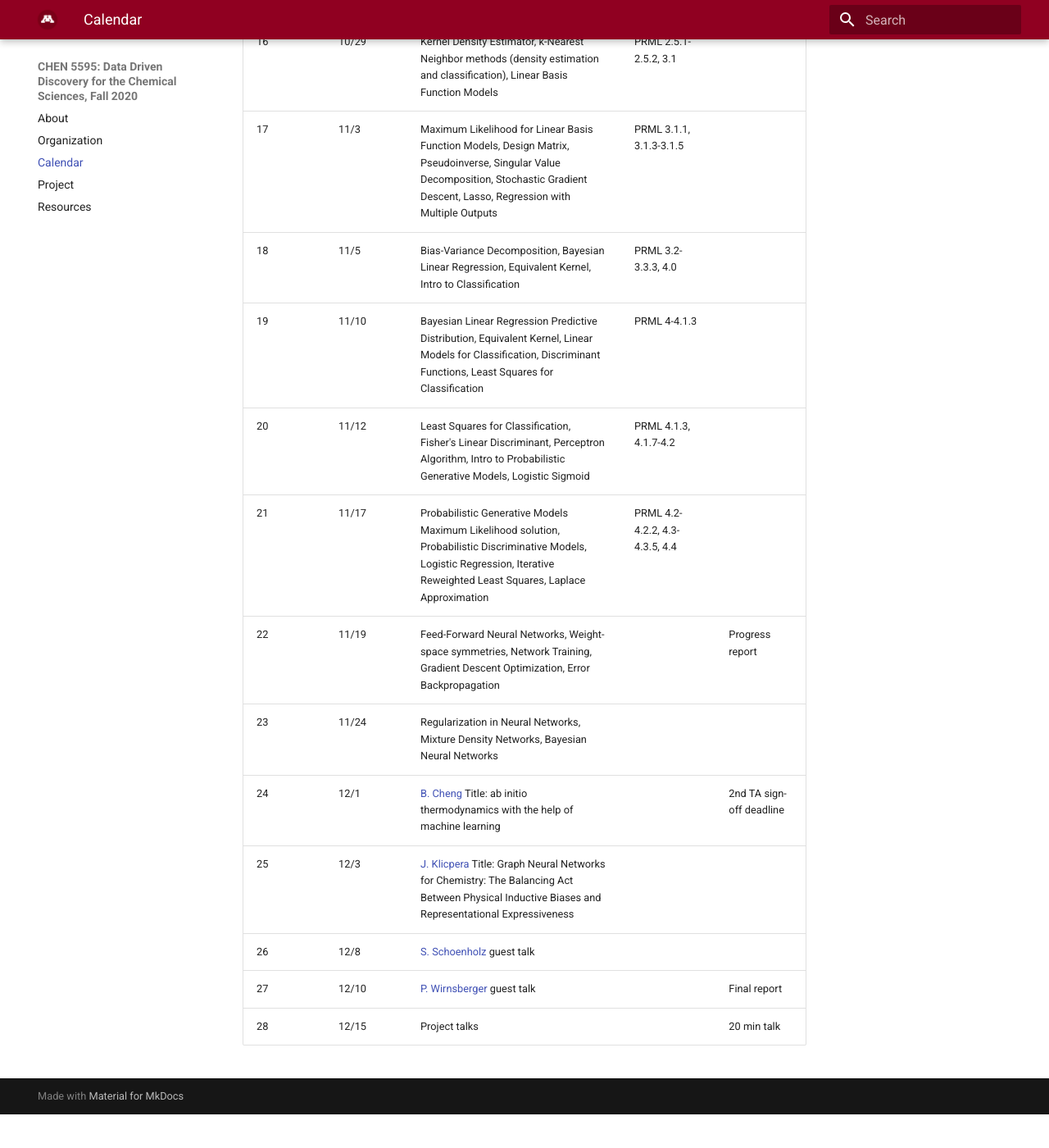
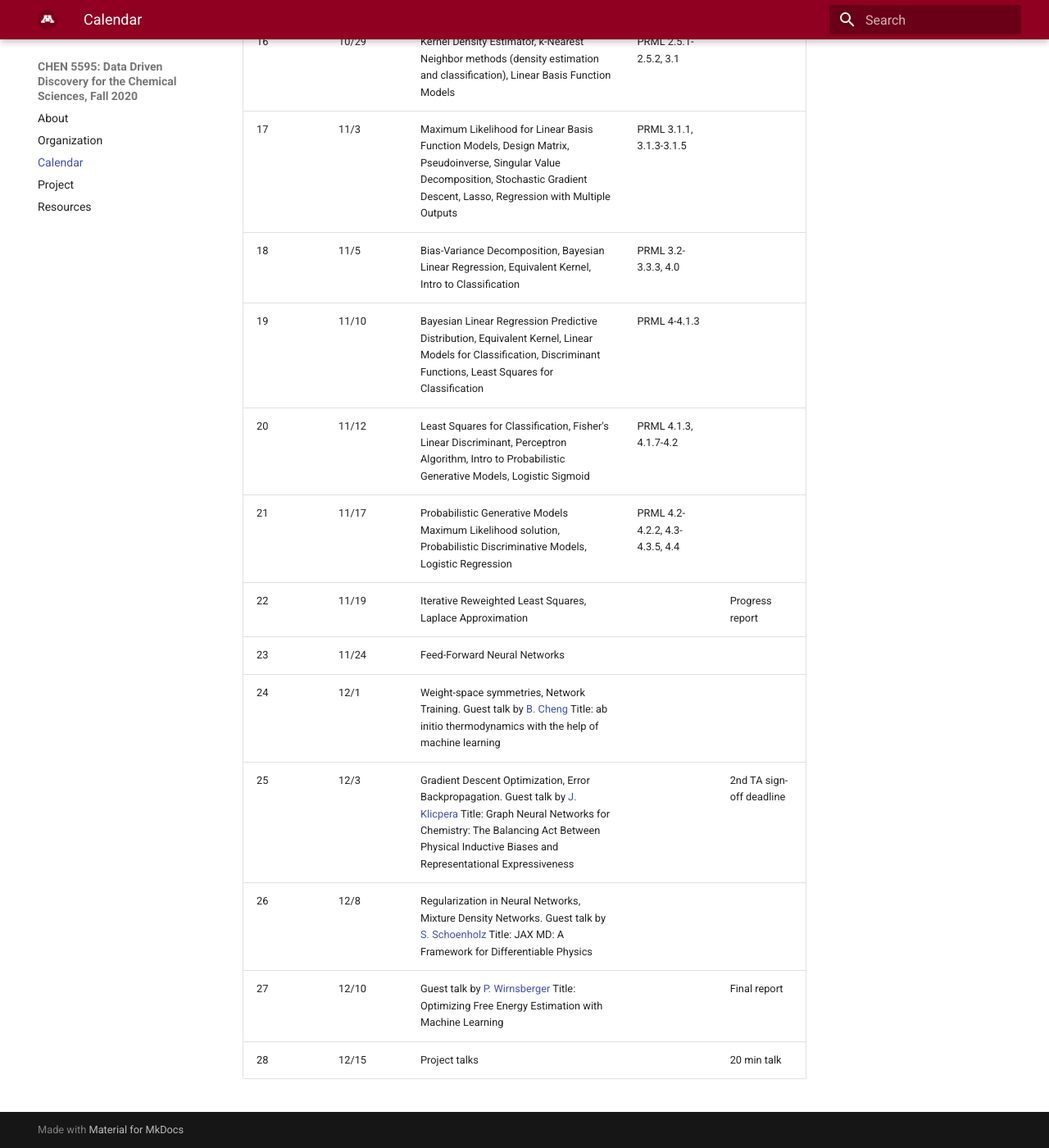
Before and after one commit to smcantab/chen5595-fall2020, an MkDocs documentation site: the page built from docs/calendar.md, in a window 1280 px wide and 1400 px high, scrolled down 1534 px. Shown: the whole window at 82% size. Built offline with MkDocs 1.6.1 and Material for MkDocs 9.7.7, drawn with Linux system fonts in a browser that asks for light colours; before the commit the page ends 2893 px from its top, so only the background shows below that.

Commit message:
updated calendar

```diff
--- a/docs/calendar.md
+++ b/docs/calendar.md
@@ -1,32 +1,32 @@
 # Course Calendar
 
-Lecture | Date  | Topic                                                                                                                                                                                                    | Readings                       | Project
---------|-------|----------------------------------------------------------------------------------------------------------------------------------------------------------------------------------------------------------|--------------------------------|-------------------------
-1       | 9/8   | Course intro                                                                                                                                                                                             | PRML 1.1                       | Start assembling team
-2       | 9/10  | Polynomial regression, Intro to Probability Theory                                                                                                                                                       | PRML 1.1-1.2                   |
-3       | 9/15  | Probability densities, Moments, Linear Correlation coefficient, Bayesian Probability, Bayesian Parameter Estimation, Marginal Likelihood, Bayes Factors                                                  | PRML 1.2.1-1.2.3               |
-4       | 9/17  | Gaussian distribution, Maximum Likelihood, Bayesian curve fitting, Model selection (cross validation)                                                                                                    | PRML 1.2.4-1.2.6               |
-5       | 9/22  | Curse of dimensionality, Decision Theory (classification)                                                                                                                                                | PRML 1.3-1.5.4                 |
-6       | 9/24  | Decision Theory (regression), Intro to Information Theory                                                                                                                                                | PRML 1.5.4-1.6                 |
-7       | 9/29  | Shannon Entropy, Huffman Coding, Physical Interpretation of Entropy, Lagrange Multipliers                                                                                                                | PRML 1.6, Appendix E           | Register team
-8       | 10/1  | Differential Entropy, Maximum Entropy Distributions, Conditional Entropy, Jensen's Inequality, KL Divergence                                                                                             | PRML 1.6-1.6.1                 |
-9       | 10/6  | Mutual Information, Intro to Density Estimation, Bernoulli / Binomial / Multinomial distribution                                                                                                         | PRML 1.6.1-2.2                 |
-10      | 10/8  | Dirichlet distribution, Multivariate Gaussian (Geometric Interpretation), Partitioned Gaussians (Conditional distributions)                                                                              | PRML 2.2.1-2.3.1               |
-11      | 10/13 | Partitioned Gaussians (Conditional and Marginal distributions), Bayes' rule for Gaussian variables, Interpolation of noise-free data, Maximum Likelihood for Gaussians                                   | PRML 2.3.1-2.3.4, MLPP 4.3.2.2 | 1st TA sign-off deadline
-12      | 10/15 | Bayesian Inference for the Gaussian, Student's t-distribution, Periodic variables                                                                                                                        | PRML 2.3.5-2.3.8               |
-13      | 10/20 | Von Mises distribution, Mixtures of Gaussians                                                                                                                                                            | PRML 2.3.8-2.3.9, 9.2-9.2.2    | Project proposal
-14      | 10/22 | Expectation Maximization for Gaussian Mixtures, relation to K-means clustering                                                                                                                           | PRML 9.2.2, 9.3.2              | 10 min talk
-15      | 10/27 | K-means algorithm, K-medoids, Nonparametric Density Estimators, Histograms, Least-squares Cross Validation                                                                                               | PRML 9.1, 2.5                  |
-16      | 10/29 | Kernel Density Estimator, k-Nearest Neighbor methods (density estimation and classification), Linear Basis Function Models                                                                               | PRML 2.5.1-2.5.2, 3.1          |
-17      | 11/3  | Maximum Likelihood for Linear Basis Function Models, Design Matrix, Pseudoinverse, Singular Value Decomposition, Stochastic Gradient Descent, Lasso, Regression with Multiple Outputs                    | PRML 3.1.1, 3.1.3-3.1.5        |
-18      | 11/5  | Bias-Variance Decomposition, Bayesian Linear Regression, Equivalent Kernel, Intro to Classification                                                                                                      | PRML 3.2-3.3.3, 4.0            |
-19      | 11/10 | Bayesian Linear Regression Predictive Distribution, Equivalent Kernel, Linear Models for Classification, Discriminant Functions, Least Squares for Classification                                        | PRML 4-4.1.3                   |
-20      | 11/12 | Least Squares for Classification, Fisher's Linear Discriminant, Perceptron Algorithm, Intro to Probabilistic Generative Models, Logistic Sigmoid                                                         | PRML 4.1.3, 4.1.7-4.2          |
-21      | 11/17 | Probabilistic Generative Models Maximum Likelihood solution, Probabilistic Discriminative Models, Logistic Regression, Iterative Reweighted Least Squares, Laplace Approximation                         | PRML 4.2-4.2.2, 4.3-4.3.5, 4.4 |
-22      | 11/19 | Feed-Forward Neural Networks, Weight-space symmetries, Network Training, Gradient Descent Optimization, Error Backpropagation                                                                            |                                | Progress report
-23      | 11/24 | Regularization in Neural Networks, Mixture Density Networks, Bayesian Neural Networks                                                                                                                    |                                |
-24      | 12/1  | [B. Cheng](https://sites.google.com/site/tonicbq/about-me?authuser=0) Title: ab initio thermodynamics with the help of machine learning                                                                  |                                | 2nd TA sign-off deadline
-25      | 12/3  | [J. Klicpera](https://www.in.tum.de/en/daml/team/johannes-klicpera/) Title: Graph Neural Networks for Chemistry: The Balancing Act Between Physical Inductive Biases and Representational Expressiveness |                                |
-26      | 12/8  | [S. Schoenholz](https://samschoenholz.wordpress.com/) guest talk                                                                                                                                         |                                |
-27      | 12/10 | [P. Wirnsberger](https://pw359.github.io/) guest talk                                                                                                                                                    |                                | Final report
-28      | 12/15 | Project talks                                                                                                                                                                                            |                                | 20 min talk
+Lecture | Date  | Topic                                                                                                                                                                                                                                                                        | Readings                       | Project
+--------|-------|------------------------------------------------------------------------------------------------------------------------------------------------------------------------------------------------------------------------------------------------------------------------------|--------------------------------|-------------------------
+1       | 9/8   | Course intro                                                                                                                                                                                                                                                                 | PRML 1.1                       | Start assembling team
+2       | 9/10  | Polynomial regression, Intro to Probability Theory                                                                                                                                                                                                                           | PRML 1.1-1.2                   |
+3       | 9/15  | Probability densities, Moments, Linear Correlation coefficient, Bayesian Probability, Bayesian Parameter Estimation, Marginal Likelihood, Bayes Factors                                                                                                                      | PRML 1.2.1-1.2.3               |
+4       | 9/17  | Gaussian distribution, Maximum Likelihood, Bayesian curve fitting, Model selection (cross validation)                                                                                                                                                                        | PRML 1.2.4-1.2.6               |
+5       | 9/22  | Curse of dimensionality, Decision Theory (classification)                                                                                                                                                                                                                    | PRML 1.3-1.5.4                 |
+6       | 9/24  | Decision Theory (regression), Intro to Information Theory                                                                                                                                                                                                                    | PRML 1.5.4-1.6                 |
+7       | 9/29  | Shannon Entropy, Huffman Coding, Physical Interpretation of Entropy, Lagrange Multipliers                                                                                                                                                                                    | PRML 1.6, Appendix E           | Register team
+8       | 10/1  | Differential Entropy, Maximum Entropy Distributions, Conditional Entropy, Jensen's Inequality, KL Divergence                                                                                                                                                                 | PRML 1.6-1.6.1                 |
+9       | 10/6  | Mutual Information, Intro to Density Estimation, Bernoulli / Binomial / Multinomial distribution                                                                                                                                                                             | PRML 1.6.1-2.2                 |
+10      | 10/8  | Dirichlet distribution, Multivariate Gaussian (Geometric Interpretation), Partitioned Gaussians (Conditional distributions)                                                                                                                                                  | PRML 2.2.1-2.3.1               |
+11      | 10/13 | Partitioned Gaussians (Conditional and Marginal distributions), Bayes' rule for Gaussian variables, Interpolation of noise-free data, Maximum Likelihood for Gaussians                                                                                                       | PRML 2.3.1-2.3.4, MLPP 4.3.2.2 | 1st TA sign-off deadline
+12      | 10/15 | Bayesian Inference for the Gaussian, Student's t-distribution, Periodic variables                                                                                                                                                                                            | PRML 2.3.5-2.3.8               |
+13      | 10/20 | Von Mises distribution, Mixtures of Gaussians                                                                                                                                                                                                                                | PRML 2.3.8-2.3.9, 9.2-9.2.2    | Project proposal
+14      | 10/22 | Expectation Maximization for Gaussian Mixtures, relation to K-means clustering                                                                                                                                                                                               | PRML 9.2.2, 9.3.2              | 10 min talk
+15      | 10/27 | K-means algorithm, K-medoids, Nonparametric Density Estimators, Histograms, Least-squares Cross Validation                                                                                                                                                                   | PRML 9.1, 2.5                  |
+16      | 10/29 | Kernel Density Estimator, k-Nearest Neighbor methods (density estimation and classification), Linear Basis Function Models                                                                                                                                                   | PRML 2.5.1-2.5.2, 3.1          |
+17      | 11/3  | Maximum Likelihood for Linear Basis Function Models, Design Matrix, Pseudoinverse, Singular Value Decomposition, Stochastic Gradient Descent, Lasso, Regression with Multiple Outputs                                                                                        | PRML 3.1.1, 3.1.3-3.1.5        |
+18      | 11/5  | Bias-Variance Decomposition, Bayesian Linear Regression, Equivalent Kernel, Intro to Classification                                                                                                                                                                          | PRML 3.2-3.3.3, 4.0            |
+19      | 11/10 | Bayesian Linear Regression Predictive Distribution, Equivalent Kernel, Linear Models for Classification, Discriminant Functions, Least Squares for Classification                                                                                                            | PRML 4-4.1.3                   |
+20      | 11/12 | Least Squares for Classification, Fisher's Linear Discriminant, Perceptron Algorithm, Intro to Probabilistic Generative Models, Logistic Sigmoid                                                                                                                             | PRML 4.1.3, 4.1.7-4.2          |
+21      | 11/17 | Probabilistic Generative Models Maximum Likelihood solution, Probabilistic Discriminative Models, Logistic Regression                                                                                                                                                        | PRML 4.2-4.2.2, 4.3-4.3.5, 4.4 |
+22      | 11/19 | Iterative Reweighted Least Squares, Laplace Approximation                                                                                                                                                                                                                    |                                | Progress report
+23      | 11/24 | Feed-Forward Neural Networks                                                                                                                                                                                                                                                 |                                |
+24      | 12/1  | Weight-space symmetries, Network Training. Guest talk by [B. Cheng](https://sites.google.com/site/tonicbq/about-me?authuser=0) Title: ab initio thermodynamics with the help of machine learning                                                                             |                                |
+25      | 12/3  | Gradient Descent Optimization, Error Backpropagation. Guest talk by [J. Klicpera](https://www.in.tum.de/en/daml/team/johannes-klicpera/) Title: Graph Neural Networks for Chemistry: The Balancing Act Between Physical Inductive Biases and Representational Expressiveness |                                | 2nd TA sign-off deadline
+26      | 12/8  | Regularization in Neural Networks, Mixture Density Networks. Guest talk by [S. Schoenholz](https://samschoenholz.wordpress.com/) Title: JAX MD: A Framework for Differentiable Physics                                                                                       |                                |
+27      | 12/10 | Guest talk by [P. Wirnsberger](https://pw359.github.io/) Title: Optimizing Free Energy Estimation with Machine Learning                                                                                                                                                      |                                | Final report
+28      | 12/15 | Project talks                                                                                                                                                                                                                                                                |                                | 20 min talk
```
Also changed, not shown: 1 other file.
